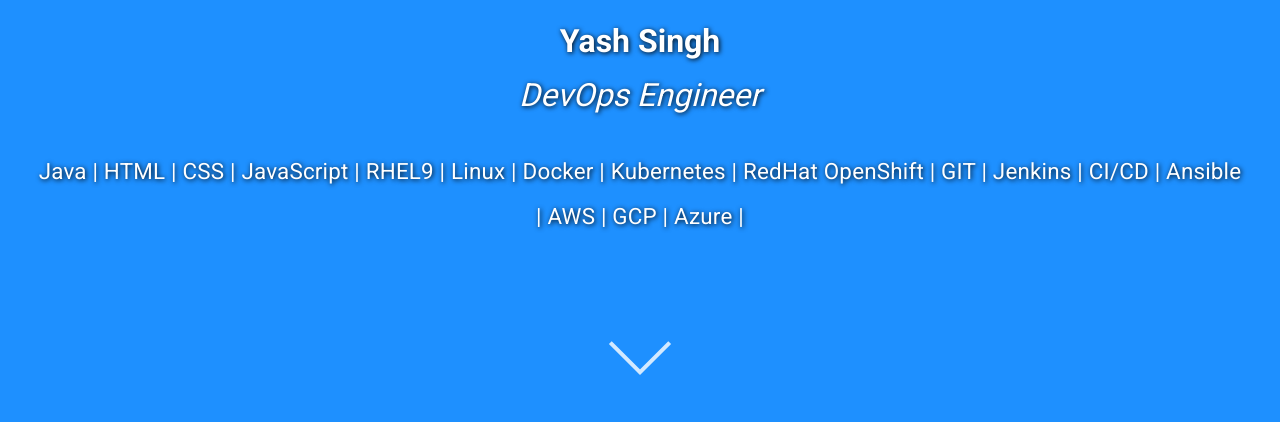
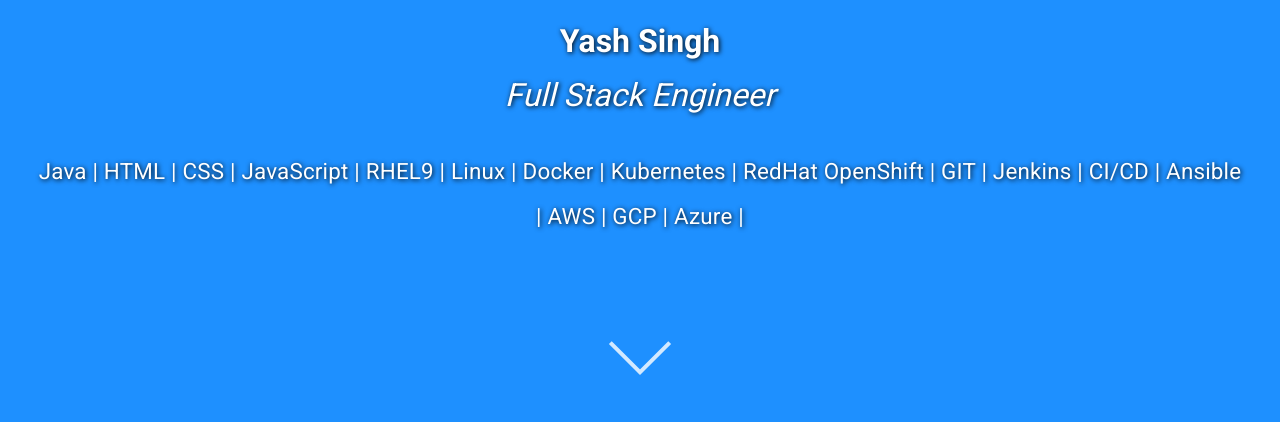
Before and after one commit to Yash3148/Personal-Website, a plain HTML site: page index.html in a window 1280 px wide. Shown: the part 376-798 px from the top of the page. Drawn offline with Linux system fonts and the light colour scheme.

Commit message:
Update index.html

```diff
--- a/index.html
+++ b/index.html
@@ -14,7 +14,7 @@
             </div>
         </div>
         <h1>Yash Singh</h1>
-        <i>DevOps Engineer</i>
+        <i>Full Stack Engineer</i>
         <p>Java | HTML | CSS | JavaScript | RHEL9 | Linux | Docker | Kubernetes | RedHat OpenShift | GIT | Jenkins | CI/CD | Ansible | AWS | GCP | Azure |</p>
 
     </div>
```
